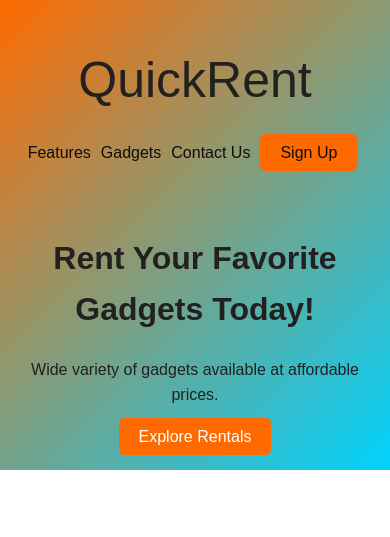
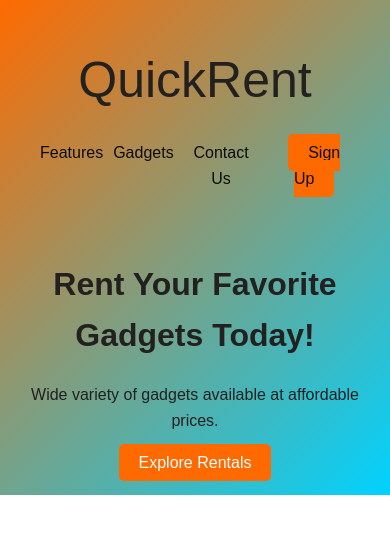
Before and after one commit to Jd1430/Quick-Rent, a plain HTML site: page index.html in a window 390 px wide. Shown: the top 537 px of the page. Drawn offline with Linux system fonts and the light colour scheme.

Commit message:
Update styles.css

```diff
--- a/styles.css
+++ b/styles.css
@@ -289,7 +289,7 @@ body {
       flex-direction: row;
       margin-top: 10px;
       padding: 0;
-      margin-left: -15px;
+      margin-left: 0px;
     }
 
     .nav-links li {
```
